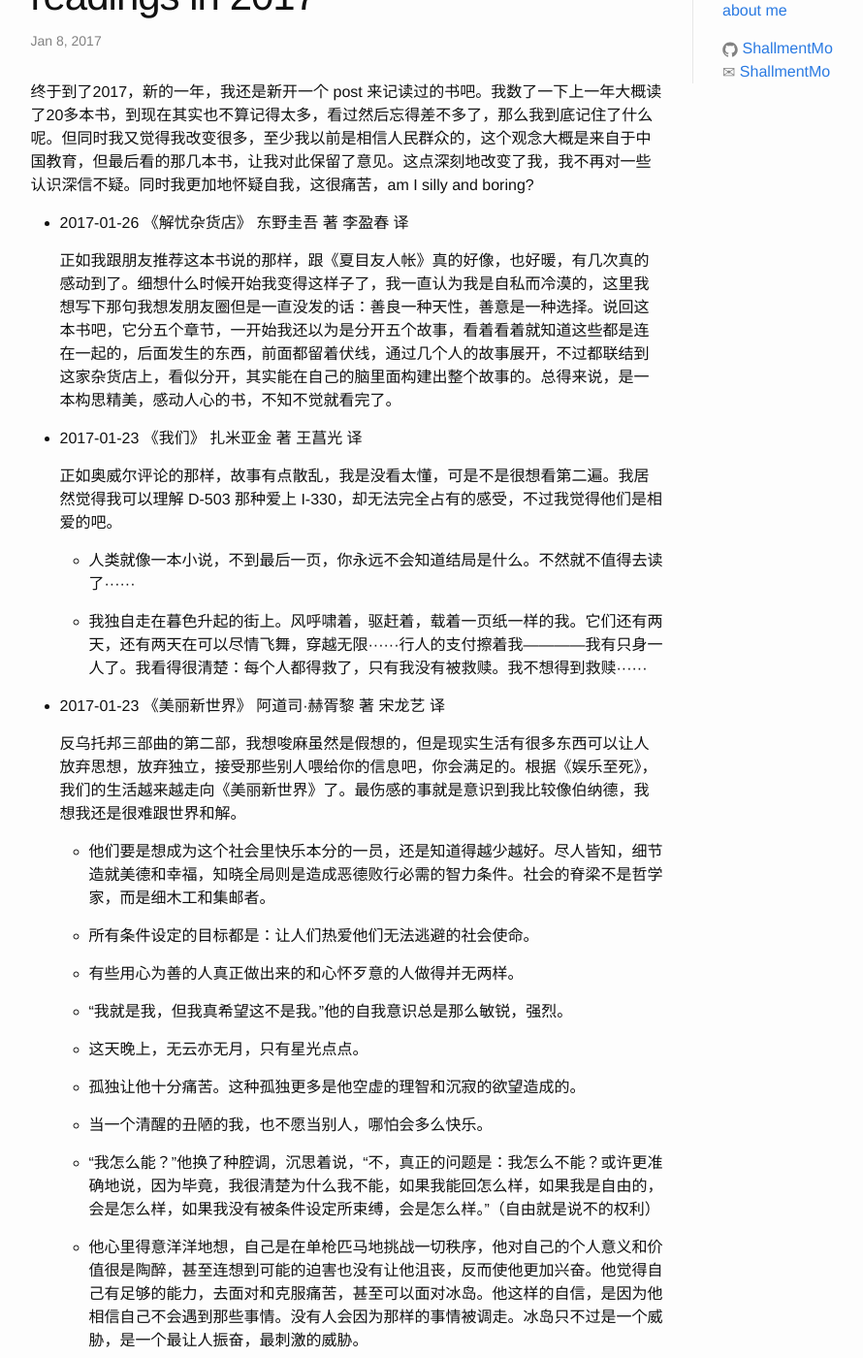
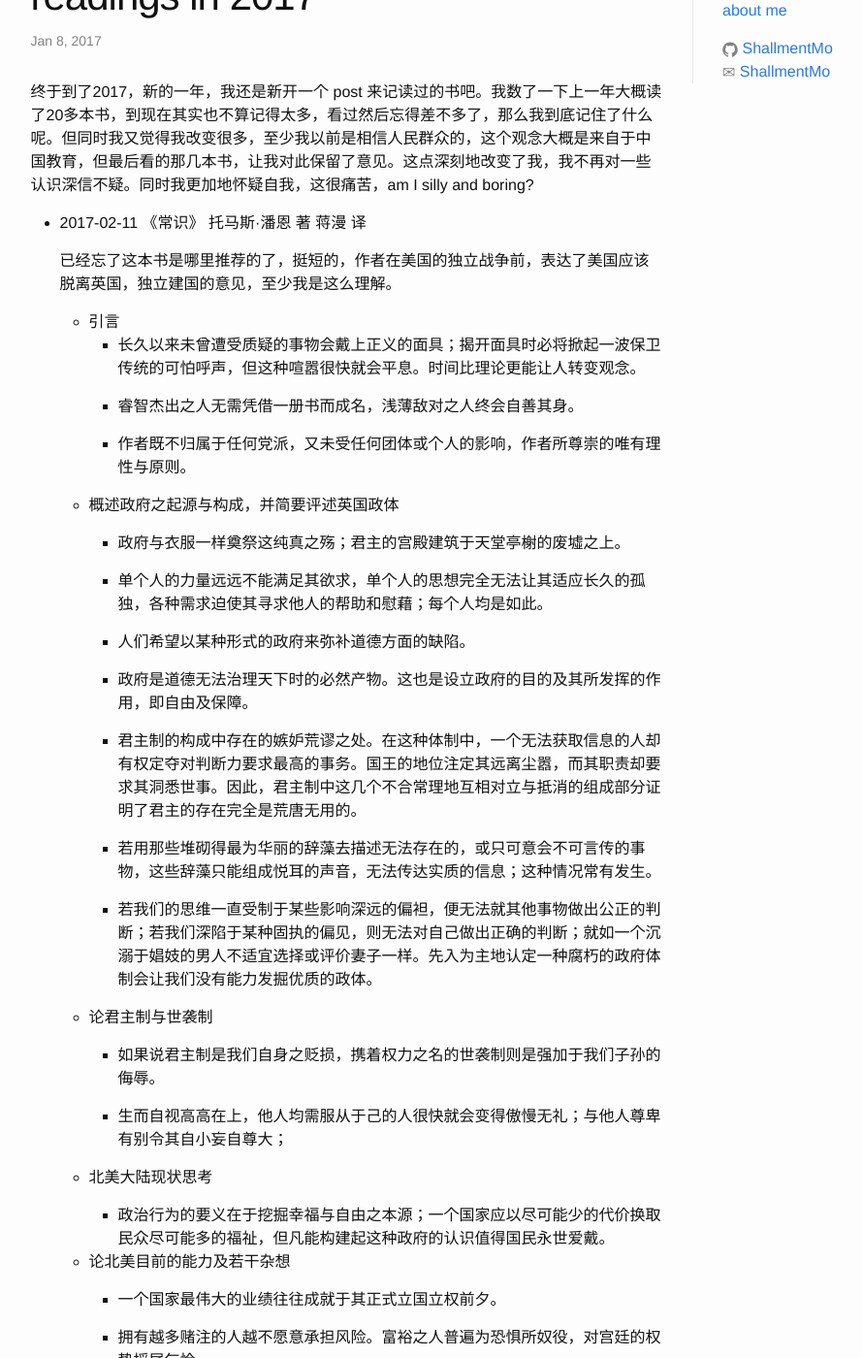
Before and after one commit to ShallmentMo/shallmentmo.github.com, a Jekyll site: the page built from _posts/2017-01-08-readings-in-2017.md, in a window 1280 px wide and 1400 px high, scrolled down 221 px. Shown: the whole window at 97% size, without its empty margins (136-1026 px from the left). Built offline with Jekyll 4.4.1, drawn with Linux system fonts in a browser that asks for light colours; some of the changed text lies outside the part shown.

Commit message:
add 2017-02-11 reading

```diff
--- a/_posts/2017-01-08-readings-in-2017.md
+++ b/_posts/2017-01-08-readings-in-2017.md
@@ -6,6 +6,54 @@ categories: jekyll update
 ---
 
 终于到了2017，新的一年，我还是新开一个 post 来记读过的书吧。我数了一下上一年大概读了20多本书，到现在其实也不算记得太多，看过然后忘得差不多了，那么我到底记住了什么呢。但同时我又觉得我改变很多，至少我以前是相信人民群众的，这个观念大概是来自于中国教育，但最后看的那几本书，让我对此保留了意见。这点深刻地改变了我，我不再对一些认识深信不疑。同时我更加地怀疑自我，这很痛苦，am I silly and boring?
+
+* 2017-02-11 《常识》 托马斯·潘恩 著 蒋漫 译
+
+  已经忘了这本书是哪里推荐的了，挺短的，作者在美国的独立战争前，表达了美国应该脱离英国，独立建国的意见，至少我是这么理解。
+
+  * 引言
+    * 长久以来未曾遭受质疑的事物会戴上正义的面具；揭开面具时必将掀起一波保卫传统的可怕呼声，但这种喧嚣很快就会平息。时间比理论更能让人转变观念。
+
+    * 睿智杰出之人无需凭借一册书而成名，浅薄敌对之人终会自善其身。
+
+    * 作者既不归属于任何党派，又未受任何团体或个人的影响，作者所尊崇的唯有理性与原则。
+
+  * 概述政府之起源与构成，并简要评述英国政体
+
+    * 政府与衣服一样奠祭这纯真之殇；君主的宫殿建筑于天堂亭榭的废墟之上。
+
+    * 单个人的力量远远不能满足其欲求，单个人的思想完全无法让其适应长久的孤独，各种需求迫使其寻求他人的帮助和慰藉；每个人均是如此。
+
+    * 人们希望以某种形式的政府来弥补道德方面的缺陷。
+
+    * 政府是道德无法治理天下时的必然产物。这也是设立政府的目的及其所发挥的作用，即自由及保障。
+
+    * 君主制的构成中存在的嫉妒荒谬之处。在这种体制中，一个无法获取信息的人却有权定夺对判断力要求最高的事务。国王的地位注定其远离尘嚣，而其职责却要求其洞悉世事。因此，君主制中这几个不合常理地互相对立与抵消的组成部分证明了君主的存在完全是荒唐无用的。
+
+    * 若用那些堆砌得最为华丽的辞藻去描述无法存在的，或只可意会不可言传的事物，这些辞藻只能组成悦耳的声音，无法传达实质的信息；这种情况常有发生。
+
+    * 若我们的思维一直受制于某些影响深远的偏袒，便无法就其他事物做出公正的判断；若我们深陷于某种固执的偏见，则无法对自己做出正确的判断；就如一个沉溺于娼妓的男人不适宜选择或评价妻子一样。先入为主地认定一种腐朽的政府体制会让我们没有能力发掘优质的政体。
+
+  * 论君主制与世袭制
+
+    * 如果说君主制是我们自身之贬损，携着权力之名的世袭制则是强加于我们子孙的侮辱。
+
+    * 生而自视高高在上，他人均需服从于己的人很快就会变得傲慢无礼；与他人尊卑有别令其自小妄自尊大；
+
+  * 北美大陆现状思考
+
+    * 政治行为的要义在于挖掘幸福与自由之本源；一个国家应以尽可能少的代价换取民众尽可能多的福祉，但凡能构建起这种政府的认识值得国民永世爱戴。
+
+  * 论北美目前的能力及若干杂想
+
+    * 一个国家最伟大的业绩往往成就于其正式立国立权前夕。
+
+    * 拥有越多赌注的人越不愿意承担风险。富裕之人普遍为恐惧所奴役，对宫廷的权势摇尾乞怜。
+
+    * 权宜之计仅能应付一时之急，长久的存续变回带来痛苦。
+
+    * 当我们在谋求利及子孙后代的长久之计时，我们必须铭记于心的是：德行是无法遗传的。
+
 
 * 2017-01-26 《解忧杂货店》 东野圭吾 著 李盈春 译
 
```
Also changed, not shown: Gemfile.lock.
